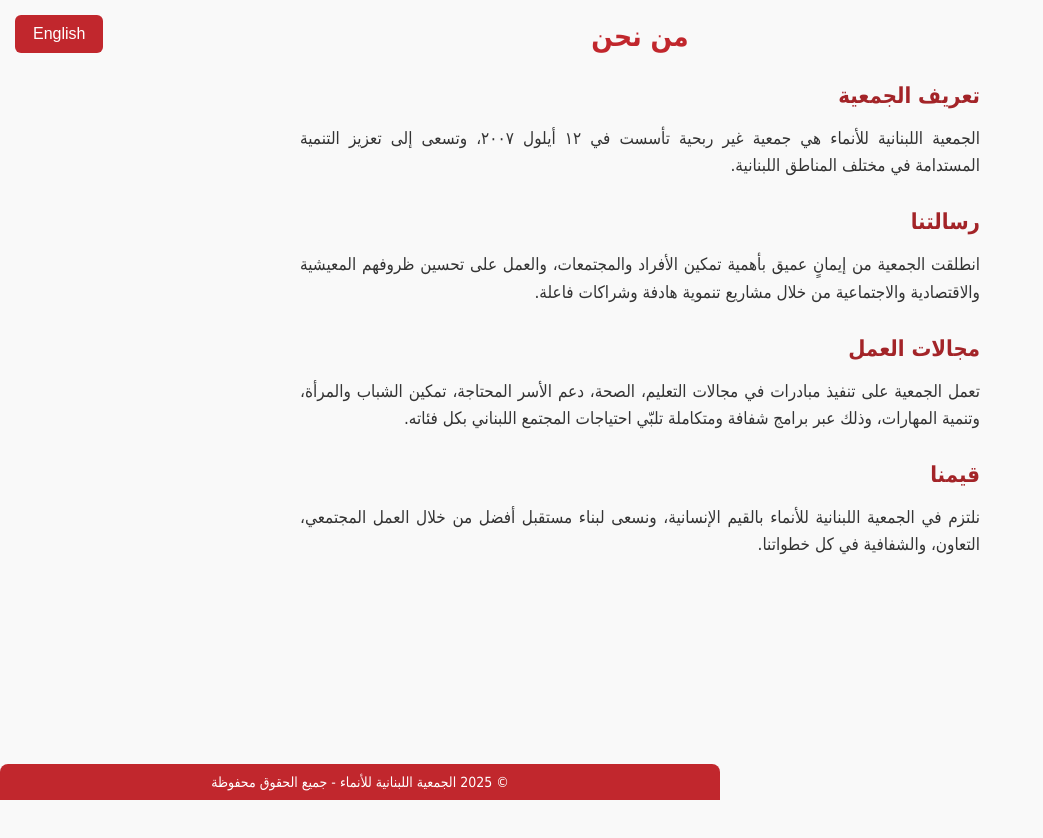
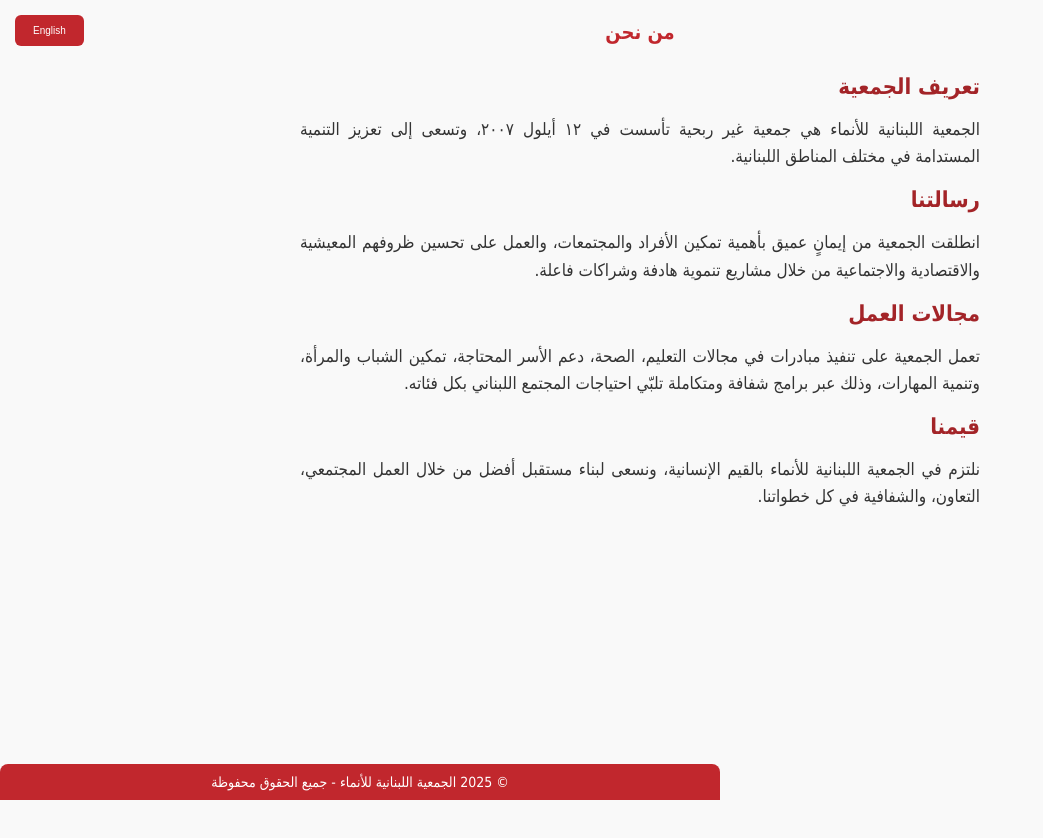
Before and after one commit to Redaccx/ladg-lb, a plain HTML site: page whoweare.html in a window 1280 px wide. Shown: the whole page, without its empty margins (0-1043 px from the left). Drawn offline with Linux system fonts and the light colour scheme.

Commit message:
Update whoweare.html

```diff
--- a/whoweare.html
+++ b/whoweare.html
@@ -21,11 +21,11 @@
       text-align: center;
       color: #C1272D;
       margin-bottom: 30px;
-      font-size: 28px;
+      font-size: 20px;
     }
     h2 {
       color: #a32428;
-      margin-top: 30px;
+      margin-top: 15px;
       margin-bottom: 12px;
       font-size: 22px;
     }
@@ -40,7 +40,7 @@
       top: 15px;
       left: 15px;
       padding: 10px 18px;
-      font-size: 16px;
+      font-size: 10px;
       background-color: #C1272D;
       color: white;
       border: none;
```
